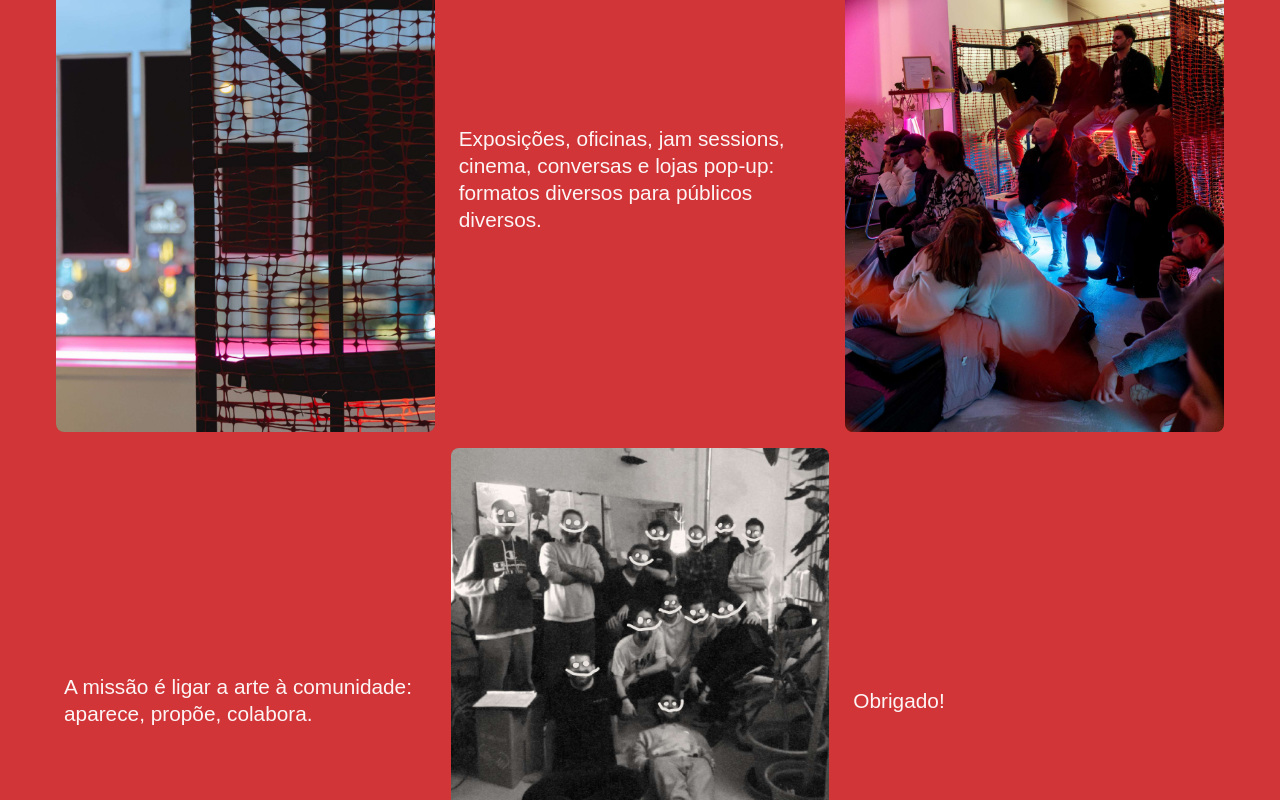
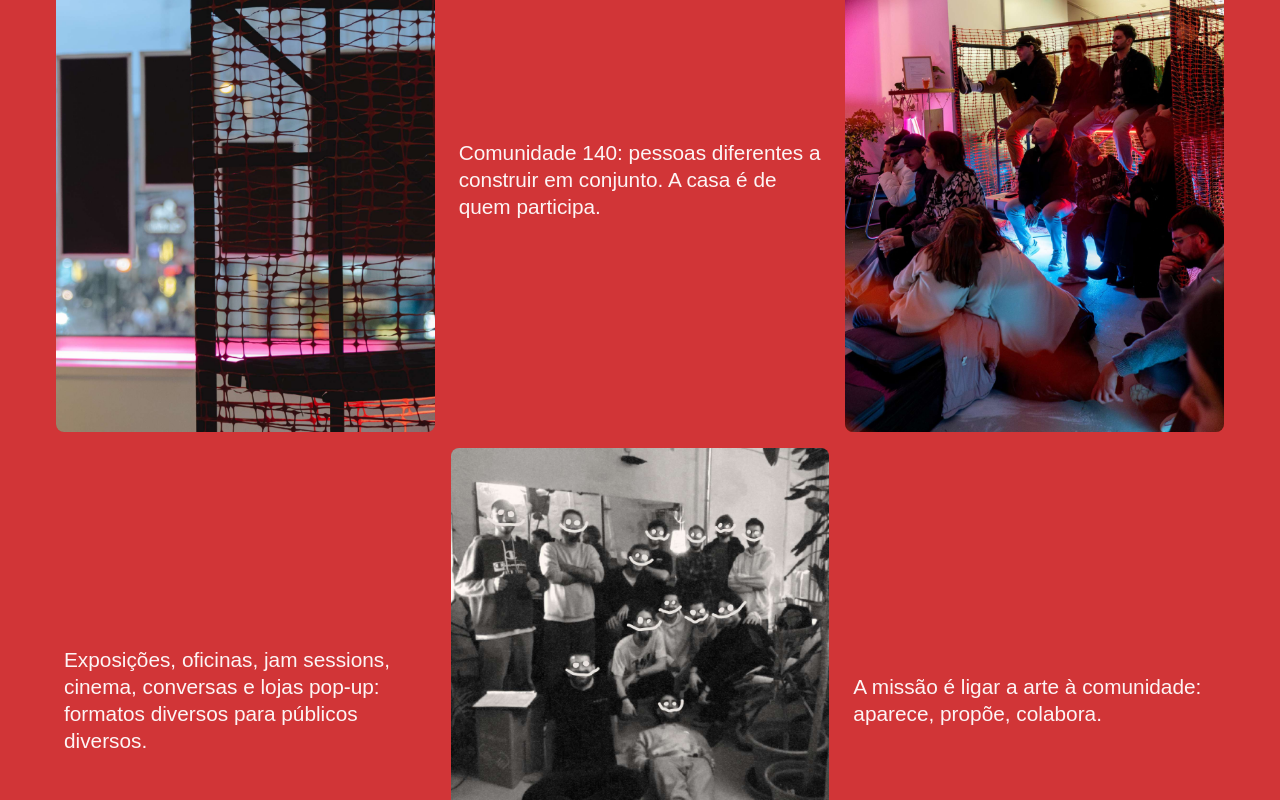
Before and after one commit to mdaraujo/140, a React (Vite) app: page /quem-somos in a window 1280 px wide. Shown: the part 1520-2320 px from the top of the page. Built offline with nearby package versions, Linux system fonts and the light colour scheme; a web font is replaced by a local one.

Commit message:
content(about): tweak copy blocks ordering/text

```diff
--- a/src/data/about.ts
+++ b/src/data/about.ts
@@ -15,23 +15,26 @@ export const aboutItems: ContentItem[] = [
   { kind: 'image', src: QsEAgora, alt: 'E Agora?' },
   {
     kind: 'text',
-    text: '"E Agora ?"\n\nPergunta muito frequente quando chegamos a um fim, a um término de algo de que gostamos ou que participamos.\nO saber que há um fim acrescenta um toque agridoce a tudo a que nos propomos fazer.\nNa nossa opinião, o “e agora?” apresenta-se como uma nova oportunidade, uma roupagem nova, onde as ideias e as capacidades se sentem renovadas, embebidas de um néctar criativo, tornando a nossa sede (e que sede!) impossível de ser saciada.\n\nFecha-se a porta do armazém e abre-se a janela de casa.\nEssa casa chama-se Associação 140, lugar onde a arte e a cultura encontram (des)conforto para poder existir e fluir.',
+    text: '"E Agora ?"\n\nPergunta muito frequente quando chegamos a um fim, a um término de algo de que gostamos ou que participamos.\nO saber que há um fim acrescenta um toque agridoce a tudo a que nos propomos fazer.\nNa nossa opinião, o “e agora?” apresenta-se como uma nova oportunidade, uma roupagem nova, onde as ideias e as capacidades se sentem renovadas, embebidas de um néctar criativo, tornando a nossa sede (e que sede!) impossível de ser saciada.\n\n',
   },
   { kind: 'image', src: QsEcras, alt: 'Ecrãs' },
-
+  {
+    kind: 'text',
+    text: 'Fecha-se a porta do armazém e abre-se a janela de casa.\nEssa casa chama-se Associação 140, lugar onde a arte e a cultura encontram (des)conforto para poder existir e fluir.',
+  },
+  { kind: 'image', src: QsLojaPopUp, alt: 'Loja Pop-Up' },
   {
     kind: 'text',
     text: 'Comunidade 140: pessoas diferentes a construir em conjunto. A casa é de quem participa.',
   },
-  { kind: 'image', src: QsLojaPopUp, alt: 'Loja Pop-Up' },
+
+  { kind: 'image', src: QsPublico, alt: 'Público' },
   {
     kind: 'text',
     text: 'Exposições, oficinas, jam sessions, cinema, conversas e lojas pop‑up: formatos diversos para públicos diversos.',
   },
-  { kind: 'image', src: QsPublico, alt: 'Público' },
+  { kind: 'image', src: QsFotoGrupo, alt: 'Grupo' },
   { kind: 'text', text: 'A missão é ligar a arte à comunidade: aparece, propõe, colabora.' },
-  { kind: 'image', src: QsFotoGrupo, alt: 'Grupo' },
-  { kind: 'text', text: 'Obrigado!' },
 ];
 
 export default aboutItems;
```
